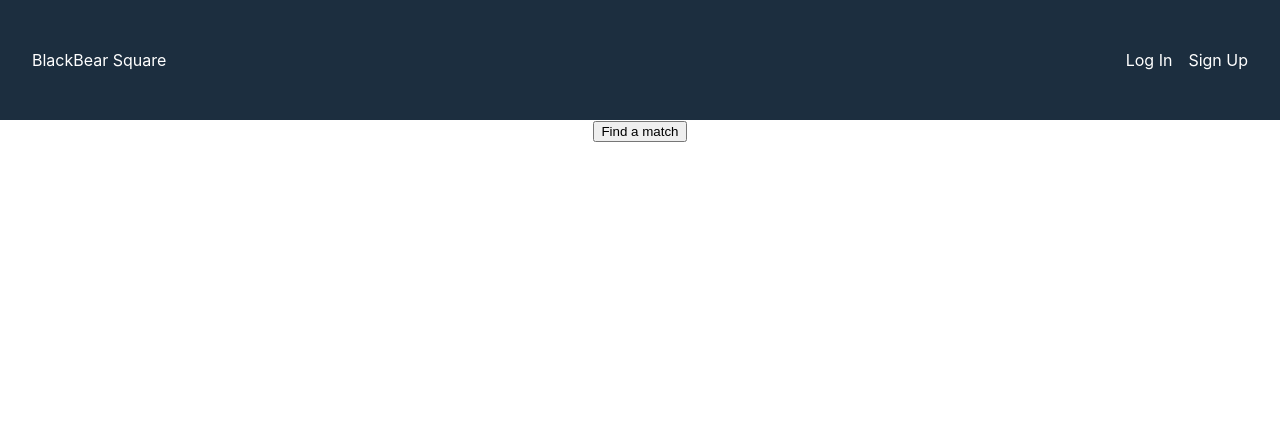
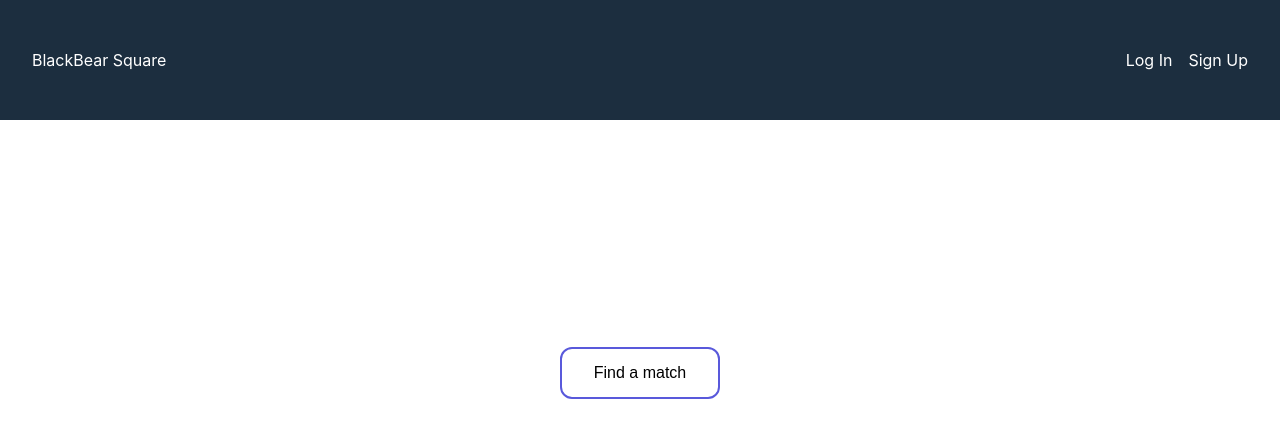
Before and after one commit to 2022-autumn-cos-420/Team-Egg, a React (Create React App) app in the folder client/: page / in a window 1280 px wide. Shown: the top 438 px of the page. Built offline with nearby package versions, Linux system fonts and the light colour scheme.

Commit message:
Added style to Findmatch button

```diff
--- a/client/src/components/Findmatch.tsx
+++ b/client/src/components/Findmatch.tsx
@@ -11,7 +11,7 @@ export default function FindMatch(): JSX.Element {
 
     return(
         <div>
-            <Button disabled = {inProg} onClick = {() => startMatch()}>Find a match</Button>
+            <Button className = "match-button" disabled = {inProg} onClick = {() => startMatch()}>Find a match</Button>
             {inProg && <div>What is your major?</div>}
         </div>
     );
--- a/client/src/styles.css
+++ b/client/src/styles.css
@@ -29,3 +29,24 @@
     color: inherit;
     text-decoration: none;
  }
+
+
+ .match-button {
+   background-color: white;
+   border: 2px solid #5959db;
+   color: black;
+   padding: 15px 32px;
+   border-radius: 12px;
+   text-align: center;
+   text-decoration: none;
+   display: inline-block;
+   font-size: 16px;
+   margin-top: 6cm;
+   transition-duration: 0.2s;
+   cursor: pointer;
+ }
+
+ .match-button:hover {
+   background-color: #5959db;
+   color: white;
+ }
```
